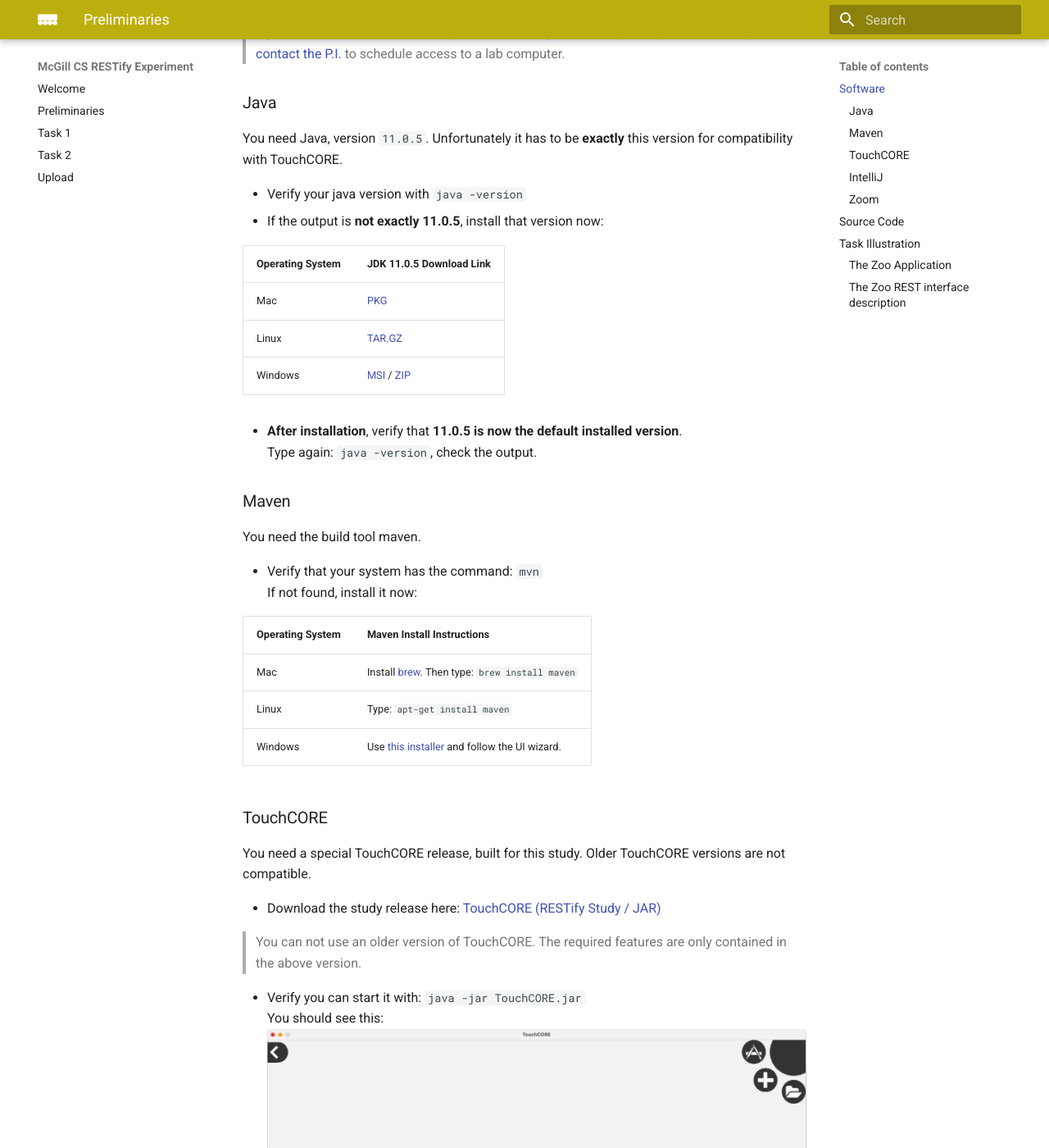
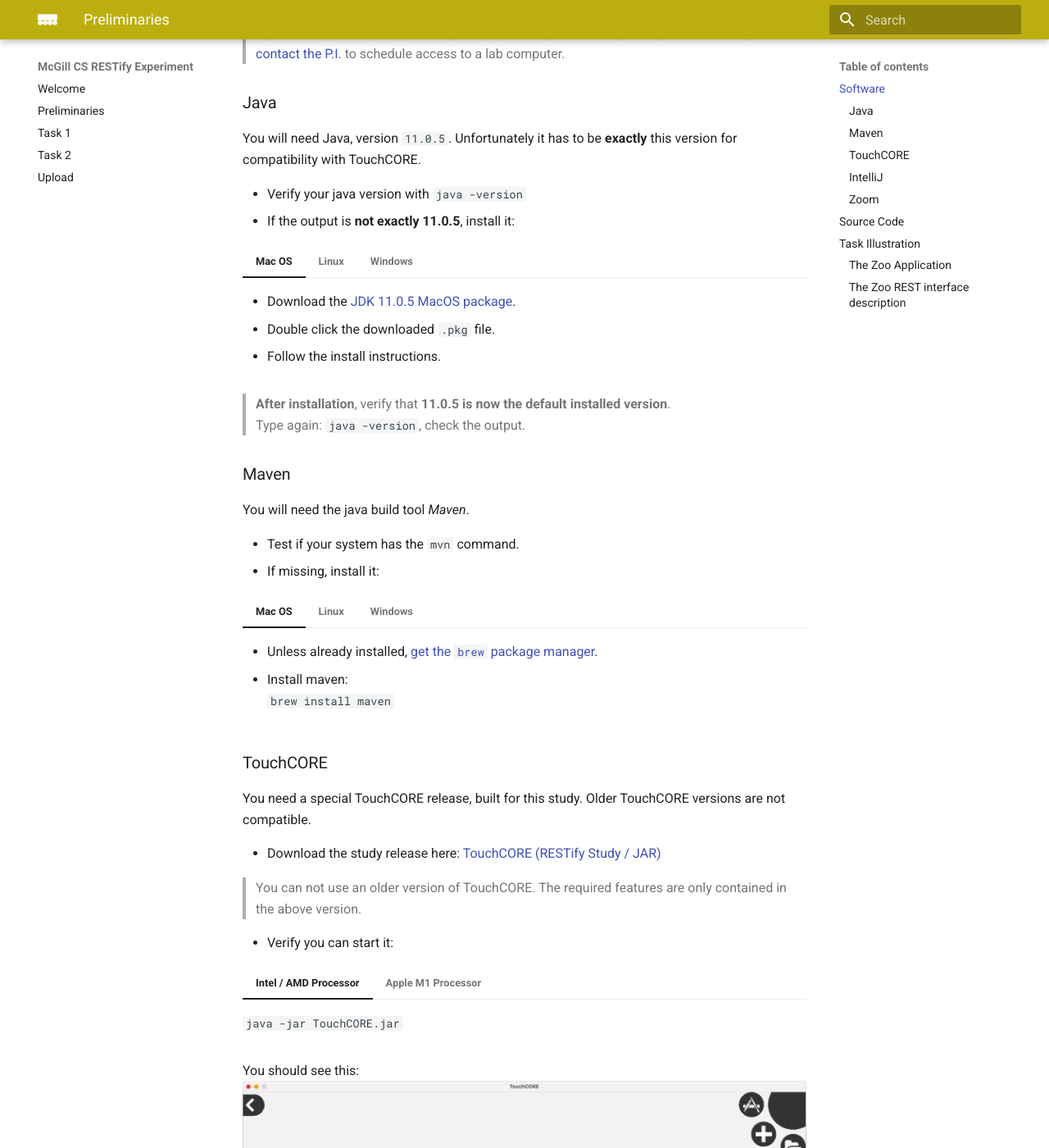
Before and after one commit to m5c/RestifyParticipantInstructions, an MkDocs documentation site: the page built from docs/preliminaries-start.md, in a window 1280 px wide and 1400 px high, scrolled down 245 px. Shown: the whole window at 82% size. Built offline with MkDocs 1.6.1 and Material for MkDocs 9.7.7, drawn with Linux system fonts in a browser that asks for light colours.

Commit message:
Added tabs for M1

````diff
--- a/docs/preliminaries-start.md
+++ b/docs/preliminaries-start.md
@@ -8,32 +8,48 @@
 
 ### Java
 
-You need Java, version ```11.0.5```. Unfortunately it has to be **exactly** this version for compatibility with TouchCORE.
+You will need Java, version ```11.0.5```. Unfortunately it has to be **exactly** this version for compatibility with TouchCORE.
 
  * Verify your java version with ```java -version```
- * If the output is **not exactly 11.0.5**, install that version now:
+ * If the output is **not exactly 11.0.5**, install it:
 
-| Operating System | JDK 11.0.5 Download Link |
-|---|---|
-| Mac |[PKG](https://www.cs.mcgill.ca/~mschie3/1105/OpenJDK11U-jdk_x64_mac_hotspot_11.0.5_10.pkg) |
-| Linux | [TAR.GZ](https://www.cs.mcgill.ca/~mschie3/1105/OpenJDK11U-jdk_x64_linux_hotspot_11.0.5_10.tar.gz) |
-| Windows | [MSI](https://www.cs.mcgill.ca/~mschie3/1105/OpenJDK11U-jdk_x64_windows_hotspot_11.0.5_10.msi) / [ZIP](https://www.cs.mcgill.ca/~mschie3/1105/OpenJDK11U-jdk_x64_windows_hotspot_11.0.5_10.zip) |
+=== "Mac OS"
+     * Download the [JDK 11.0.5 MacOS package](https://www.cs.mcgill.ca/~mschie3/1105/OpenJDK11U-jdk_x64_mac_hotspot_11.0.5_10.pkg).
+     * Double click the downloaded ```.pkg``` file.
+     * Follow the install instructions.
 
- * **After installation**, verify that **11.0.5 is now the default installed version**.
+=== "Linux"
+     * Download the [JDK 11.0.5 Linux package](https://www.cs.mcgill.ca/~mschie3/1105/OpenJDK11U-jdk_x64_linux_hotspot_11.0.5_10.tar.gz).
+     * Extract the file: ```tar xvf *.tar.gz```
+     * [Add the contained commands to your path](https://docs.oracle.com/cd/E19062-01/sun.mgmt.ctr36/819-5418/gaznb/index.html).
+
+=== "Windows"
+     * Download the JDK 11.0.5 [MSI](https://www.cs.mcgill.ca/~mschie3/1105/OpenJDK11U-jdk_x64_windows_hotspot_11.0.5_10.msi) or [ZIP](https://www.cs.mcgill.ca/~mschie3/1105/OpenJDK11U-jdk_x64_windows_hotspot_11.0.5_10.zip) installer.
+     * Double click the downloaded file.
+     * Follow the install instructions.
+
+ > **After installation**, verify that **11.0.5 is now the default installed version**.
 Type again: ```java -version```, check the output.
 
 ### Maven
 
-You need the build tool maven.
+You will need the java build tool *Maven*.
 
- * Verify that your system has the command: ```mvn```
- If not found, install it now:
+ * Test if your system has the ```mvn``` command.
+ * If missing, install it:
 
-| Operating System | Maven Install Instructions |
-|---|---|
-| Mac | Install [brew](https://brew.sh/). Then type: ```brew install maven``` |
-| Linux | Type: ```apt-get install maven``` |
-| Windows | Use [this installer](https://maven.apache.org/download.cgi) and follow the UI wizard. |
+=== "Mac OS"
+     * Unless already installed, [get the ```brew``` package manager](https://brew.sh/).
+     * Install maven:
+    ```brew install maven```
+
+=== "Linux"
+     * Use the ```apt``` package manager to install maven:
+    ```sudo apt install maven```
+
+=== "Windows"
+     * Download the [graphical install wizard](https://maven.apache.org/download.cgi).
+     * Double click it and follow the instructions.
 
 ### TouchCORE
 
@@ -43,7 +59,15 @@
 
  > You can not use an older version of TouchCORE. The required features are only contained in the above version.
 
- * Verify you can start it with: ```java -jar TouchCORE.jar```
+ * Verify you can start it:
+
+=== "Intel / AMD Processor"
+     ```java -jar TouchCORE.jar```
+
+=== "Apple M1 Processor"
+     ```softwareupdate --install-rosetta``` (only first time)
+     ```java -jar TouchCORE.jar```
+
 You should see this:
 ![touchcore-start](captures/touchcore-start.png)
 
````
